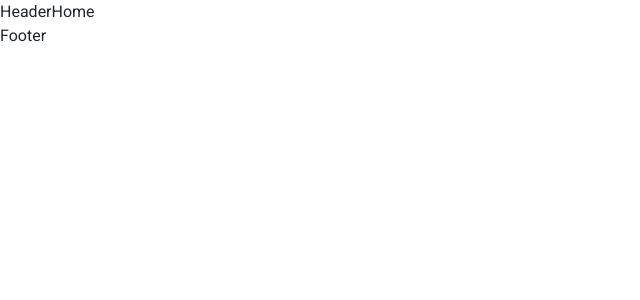
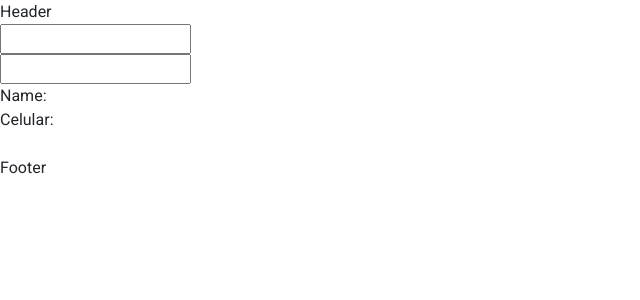
Before and after one commit to oniag/react-boilerplate, a React (Create React App) app: page / in a window 1280 px wide. Shown: the top 300 px of the page, without its empty margins (0-640 px from the left). Built offline with nearby package versions, Linux system fonts and the light colour scheme.

Commit message:
- Add react-input-mask.

```diff
--- a/package.json
+++ b/package.json
@@ -10,12 +10,14 @@
     "@types/node": "^12.19.6",
     "@types/react": "^16.14.1",
     "@types/react-dom": "^16.9.10",
+    "@types/react-input-mask": "^3.0.0",
     "@types/react-router-dom": "^5.1.6",
     "axios": "^0.21.0",
     "bootstrap": "^4.5.3",
     "node-sass": "^4.14.1",
     "react": "^17.0.1",
     "react-dom": "^17.0.1",
+    "react-input-mask": "^2.0.4",
     "react-router-dom": "^5.2.0",
     "react-scripts": "4.0.0-next.98",
     "reactstrap": "^8.7.1",
--- a/src/App.tsx
+++ b/src/App.tsx
@@ -1,6 +1,6 @@
 import React from 'react';
 import Routes from './routes';
 
-const App = () => <Routes />
+const App = () => <Routes />;
 
 export default App;
--- a/src/components/Footer/index.tsx
+++ b/src/components/Footer/index.tsx
@@ -9,6 +9,6 @@ const Footer = () => {
       Footer
     </footer>
   )
-}
+};
 
 export default Footer;
--- a/src/components/Header/index.tsx
+++ b/src/components/Header/index.tsx
@@ -9,6 +9,6 @@ const Header = () => {
       Header
     </>
   )
-}
+};
 
 export default Header;
--- a/src/index.tsx
+++ b/src/index.tsx
@@ -6,8 +6,6 @@ import App from './App';
 import './assets/scss/globals.scss';
 
 ReactDOM.render(
-  <React.StrictMode>
-    <App />
-  </React.StrictMode>,
+  <App />,
   document.getElementById('root')
 );
--- a/src/interfaces/example.tsx
+++ b/src/interfaces/example.tsx
@@ -1,4 +1,5 @@
 export interface IExample {
   id: number;
   name: string;
-}
+  phone: string;
+};
--- a/src/pages/Home/index.tsx
+++ b/src/pages/Home/index.tsx
@@ -1,4 +1,5 @@
 import React, { useState } from 'react';
+import InputMask from 'react-input-mask';
 
 // interface
 import { IExample } from '../../interfaces/example';
@@ -7,13 +8,18 @@ import { IExample } from '../../interfaces/example';
 import './styles.scss';
 
 const Home = () => {
-  const [state, setState] = useState<IExample>({id: 10, name: ''});
+  const [form, setForm] = useState<Partial<IExample>>({});
 
   return (
     <>
-      Home
+      <br/>
+      <input type="text" onChange={e => setForm({...form, name: e.target.value })} /><br/>
+      <InputMask onChange={e => setForm({...form, phone: e.target.value })} mask="(99) 99999-9999" />
+      <div>Name: {form.name}</div>
+      <div>Celular: {form.phone}</div>
+      <br/>
     </>
   )
-}
+};
 
 export default Home;
```
Also changed, not shown: 1 other file (tests, documents, lock files or other folders).
